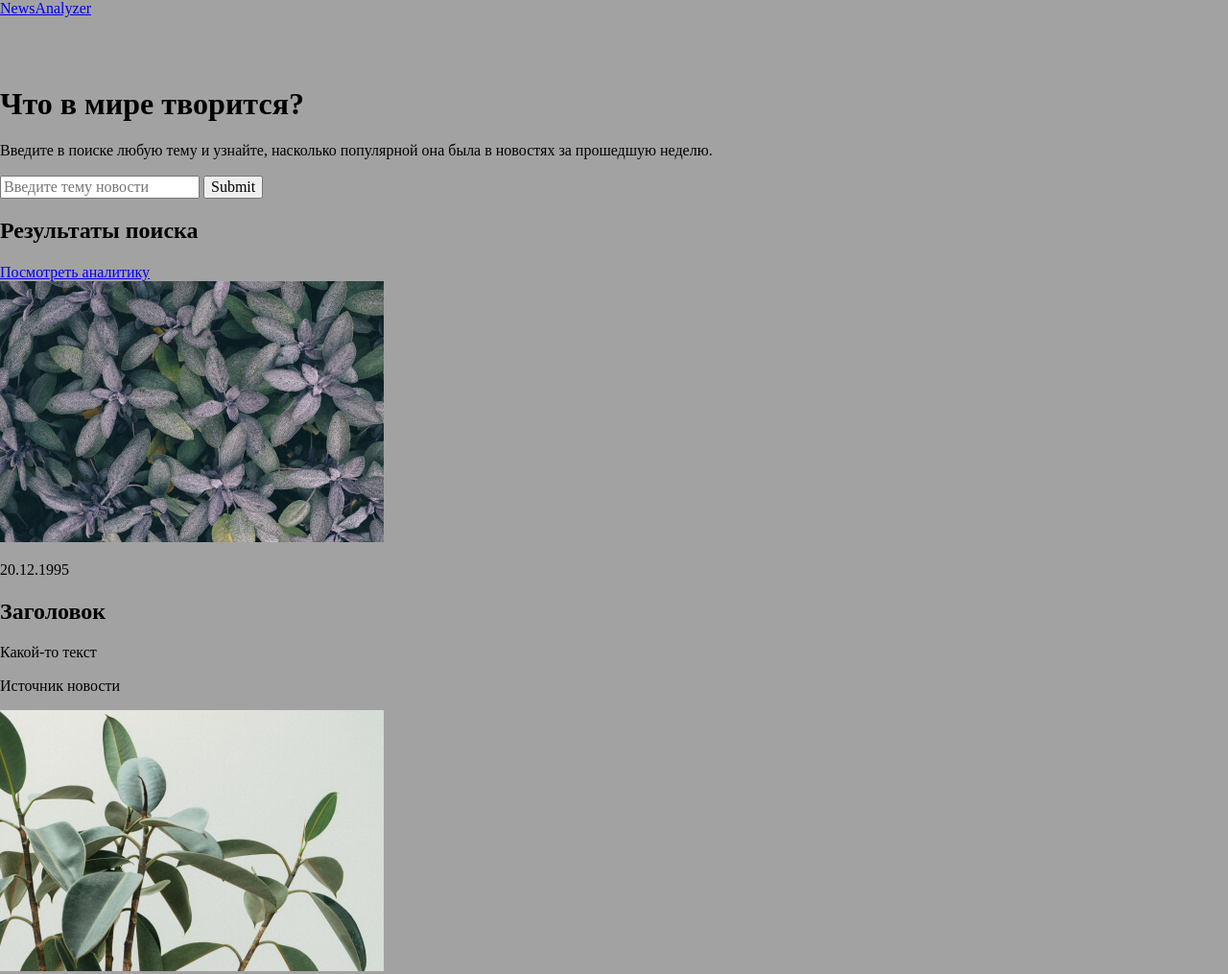
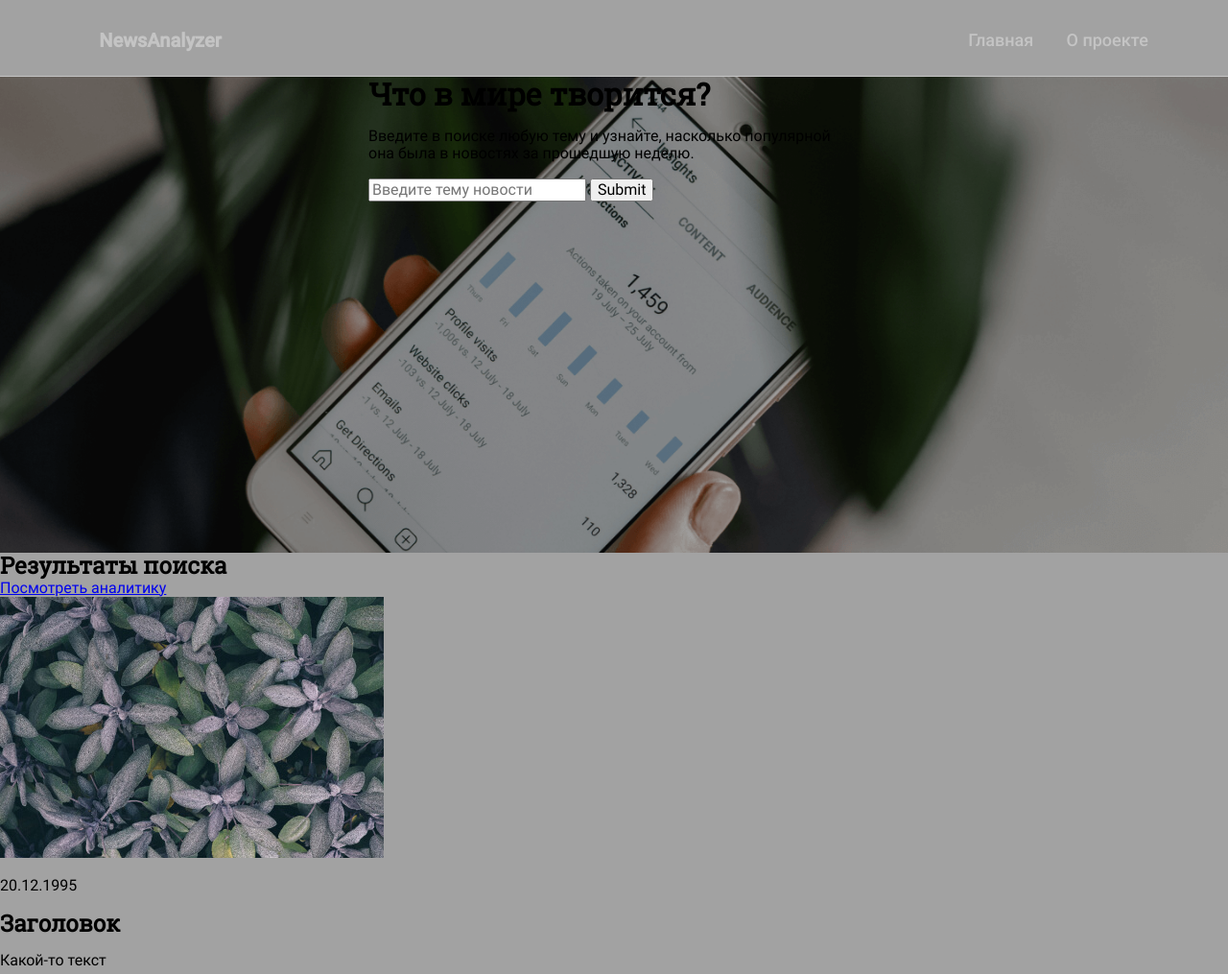
Before and after one commit to VShka/NewsAnalyzer, a website built with webpack: page src/pages/main/index.html in a window 1280 px wide. Shown: the top 1015 px of the page at 96% size. Built offline with nearby package versions, Linux system fonts and the light colour scheme.

Commit message:
block header done

```diff
--- /dev/null
+++ b/src/blocks/header/__container/header__container.css
@@ -0,0 +1,6 @@
+.header__container {
+  display: flex;
+  justify-content: space-between;
+  max-width: 87vw;
+  margin: 0 auto 25px;
+}
--- a/src/blocks/header/__logo/header__logo.css
+++ b/src/blocks/header/__logo/header__logo.css
@@ -0,0 +1,9 @@
+.header__logo {
+  font-style: normal;
+  font-weight: bold;
+  font-size: 20px;
+  line-height: 24px;
+  text-decoration: none;
+  color: #c4c4c4;
+  margin-left: 20px;
+}
--- a/src/blocks/header/header.css
+++ b/src/blocks/header/header.css
@@ -1,6 +1,8 @@
 @import url(./__logo/header__logo.css);
+@import url(./__container/header__container.css);
 
 .header {
-  display: flex;
-  justify-content: space-between;
+  width: 100%;
+  border-bottom: 1px solid #c4c4c4;
+  margin-top: 30px;
 }
--- a/src/blocks/nav/__item/nav__item.css
+++ b/src/blocks/nav/__item/nav__item.css
@@ -0,0 +1,3 @@
+.nav__item {
+  list-style-type: none;
+}
--- a/src/blocks/nav/__link/nav__link.css
+++ b/src/blocks/nav/__link/nav__link.css
@@ -0,0 +1,8 @@
+.nav__link {
+  font-style: normal;
+  font-weight: 500;
+  font-size: 18px;
+  line-height: 24px;
+  text-decoration: none;
+  color: #c4c4c4;
+}
--- a/src/blocks/nav/__list/nav__list.css
+++ b/src/blocks/nav/__list/nav__list.css
@@ -0,0 +1,6 @@
+.nav__list {
+  display: grid;
+  grid-template-columns: 1fr 1fr;
+  grid-column-gap: 17px;
+  margin: 0;
+}
--- a/src/blocks/page/page.css
+++ b/src/blocks/page/page.css
@@ -1,3 +1,4 @@
 .page {
-  display: grid;
+  max-width: 1440px;
+  font-family: 'Roboto', Arial, Helvetica, sans-serif;
 }
--- /dev/null
+++ b/src/blocks/search/__container/search__container.css
@@ -0,0 +1,4 @@
+.search__container {
+  max-width: 40vw;
+  margin: 0 auto;
+}
--- a/src/blocks/search/search.css
+++ b/src/blocks/search/search.css
@@ -2,3 +2,10 @@
 @import url(./__text/search__text.css);
 @import url(./__form/search__form.css);
 @import url(./__btn/search__btn.css);
+@import url(./__container/search__container.css);
+
+.search {
+  background-image: url(../../images/bgHeader.png);
+  background-size: cover;
+  min-height: 496px;
+}
--- /dev/null
+++ b/src/blocks/title/title.css
@@ -0,0 +1,4 @@
+.title {
+  font-family: 'Roboto Slab', Arial, Helvetica, sans-serif;
+  margin: 0;
+}
--- a/src/pages/main/index.html
+++ b/src/pages/main/index.html
@@ -20,6 +20,7 @@
 </head>
 <body class="page">
   <header class="header">
+    <div class="header__container">
       <a href="./index.html" class="header__logo">NewsAnalyzer</a>
       <nav class="nav">
         <ul class="nav__list">
@@ -31,17 +32,20 @@
           </li>
         </ul>
       </nav>
+    </div>
   </header>
 
   <main class="main">
     <section class="search">
-      <h1 class="search__title">Что в мире творится?</h1>
+      <div class="search__container">
+        <h1 class="search__title title">Что в мире творится?</h1>
         <p class="search__text">
           Введите в поиске любую тему и узнайте,
           насколько популярной она была в новостях за прошедшую неделю.
         </p>
         <input type="search" class="search__form" placeholder="Введите тему новости">
         <input type="submit" class="search__btn" placeholder="Искать">
+      </div>
     </section>
 
     <section class="result-negative result-negative_hidden">
@@ -51,7 +55,7 @@
           alt="Грустный смайл"
           class="result-negative__image"
         >
-        <h3 class="result-negative__title">Ничего не найдено</h3>
+        <h3 class="result-negative__title title">Ничего не найдено</h3>
         <p class="result-negative__text">
           К сожалению по вашему запросу
           ничего не найдено.
@@ -60,7 +64,7 @@
     </section>
 
     <section class="result-positive">
-      <h2 class="result-positive__title">Результаты поиска</h2>
+      <h2 class="result-positive__title title">Результаты поиска</h2>
       <a href="../analytics/index.html" class="result-positive__link">Посмотреть аналитику</a>
 
       <div class="cards-grid">
@@ -72,7 +76,7 @@
           >
           <div class="card__info">
             <p class="card__date">20.12.1995</p>
-            <h2 class="card__title">Заголовок</h2>
+            <h2 class="card__title title">Заголовок</h2>
             <p class="card__text">Какой-то текст</p>
             <p class="card__source">Источник новости</p>
           </div>
@@ -85,7 +89,7 @@
           >
           <div class="card__info">
             <p class="card__date">20.12.1995</p>
-            <h2 class="card__title">Заголовок</h2>
+            <h2 class="card__title title">Заголовок</h2>
             <p class="card__text">Какой-то текст</p>
             <p class="card__source">Источник новости</p>
           </div>
@@ -98,7 +102,7 @@
           >
           <div class="card__info">
             <p class="card__date">20.12.1995</p>
-            <h2 class="card__title">Заголовок</h2>
+            <h2 class="card__title title">Заголовок</h2>
             <p class="card__text">Какой-то текст</p>
             <p class="card__source">Источник новости</p>
           </div>
@@ -111,7 +115,7 @@
           >
           <div class="card__info">
             <p class="card__date">20.12.1995</p>
-            <h2 class="card__title">Заголовок</h2>
+            <h2 class="card__title title">Заголовок</h2>
             <p class="card__text">Какой-то текст</p>
             <p class="card__source">Источник новости</p>
           </div>
@@ -124,7 +128,7 @@
           >
           <div class="card__info">
             <p class="card__date">20.12.1995</p>
-            <h2 class="card__title">Заголовок</h2>
+            <h2 class="card__title title">Заголовок</h2>
             <p class="card__text">Какой-то текст</p>
             <p class="card__source">Источник новости</p>
           </div>
@@ -137,7 +141,7 @@
           >
           <div class="card__info">
             <p class="card__date">20.12.1995</p>
-            <h2 class="card__title">Заголовок</h2>
+            <h2 class="card__title title">Заголовок</h2>
             <p class="card__text">Какой-то текст</p>
             <p class="card__source">Источник новости</p>
           </div>
@@ -155,7 +159,7 @@
           class="author__avatar"
         >
         <div class="author__text-container">
-          <h2 class="author__title">Об авторе</h2>
+          <h2 class="author__title title">Об авторе</h2>
           <p class="authot__text">
             Это блок с описанием автора проекта. Здесь следует указать,
             как вас зовут, чем вы занимаетесь, какими технологиями разработки владеете.
--- a/src/pages/main/style.css
+++ b/src/pages/main/style.css
@@ -9,3 +9,4 @@
 @import url(../../blocks/cards-grid/cards-grid.css);
 @import url(../../blocks/card/card.css);
 @import url(../../blocks/author/author.css);
+@import url(../../blocks/title/title.css);
```
Also changed, not shown: src/blocks/nav/nav.css (line endings or trailing spaces). Lines whose indentation alone changed are shown as unchanged.
